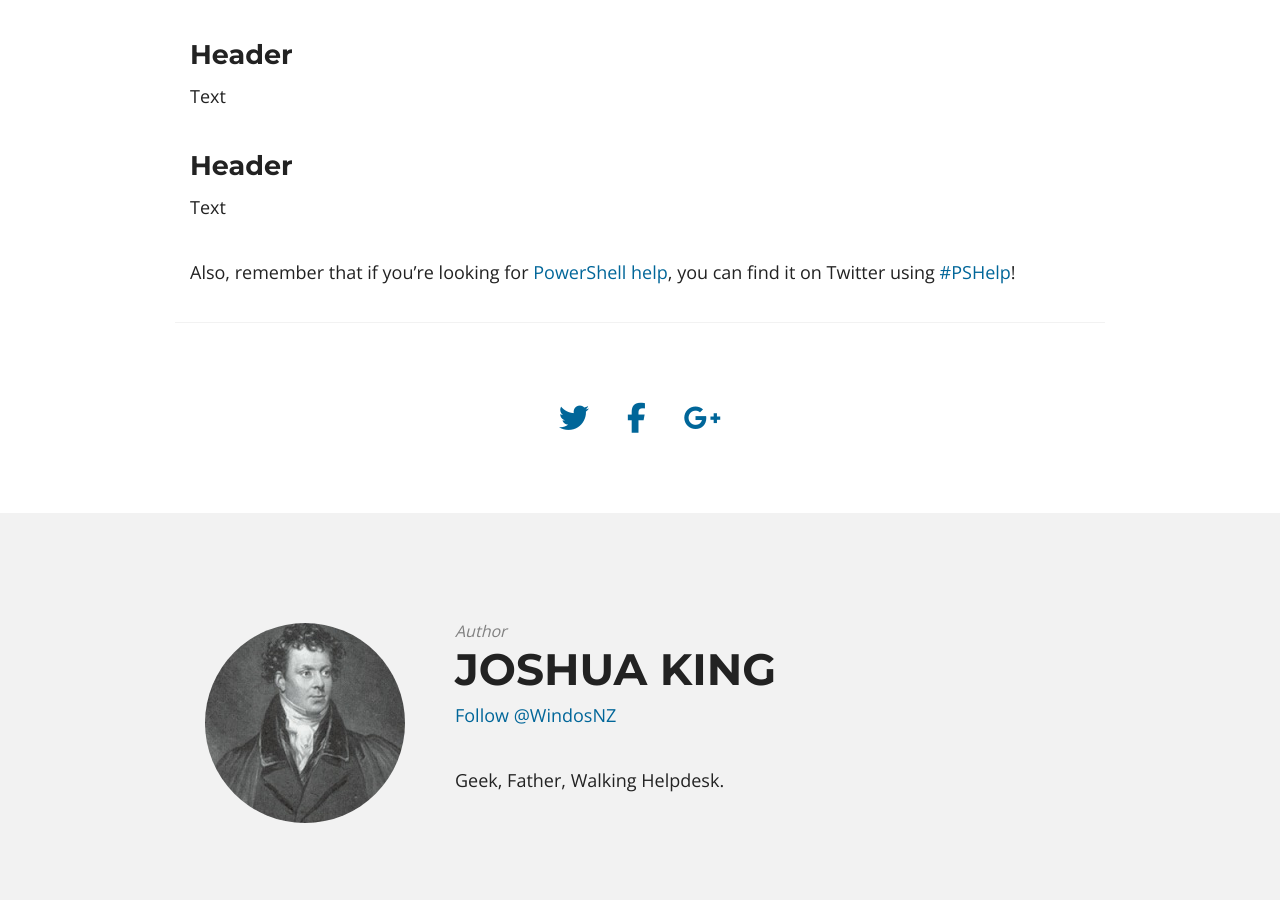
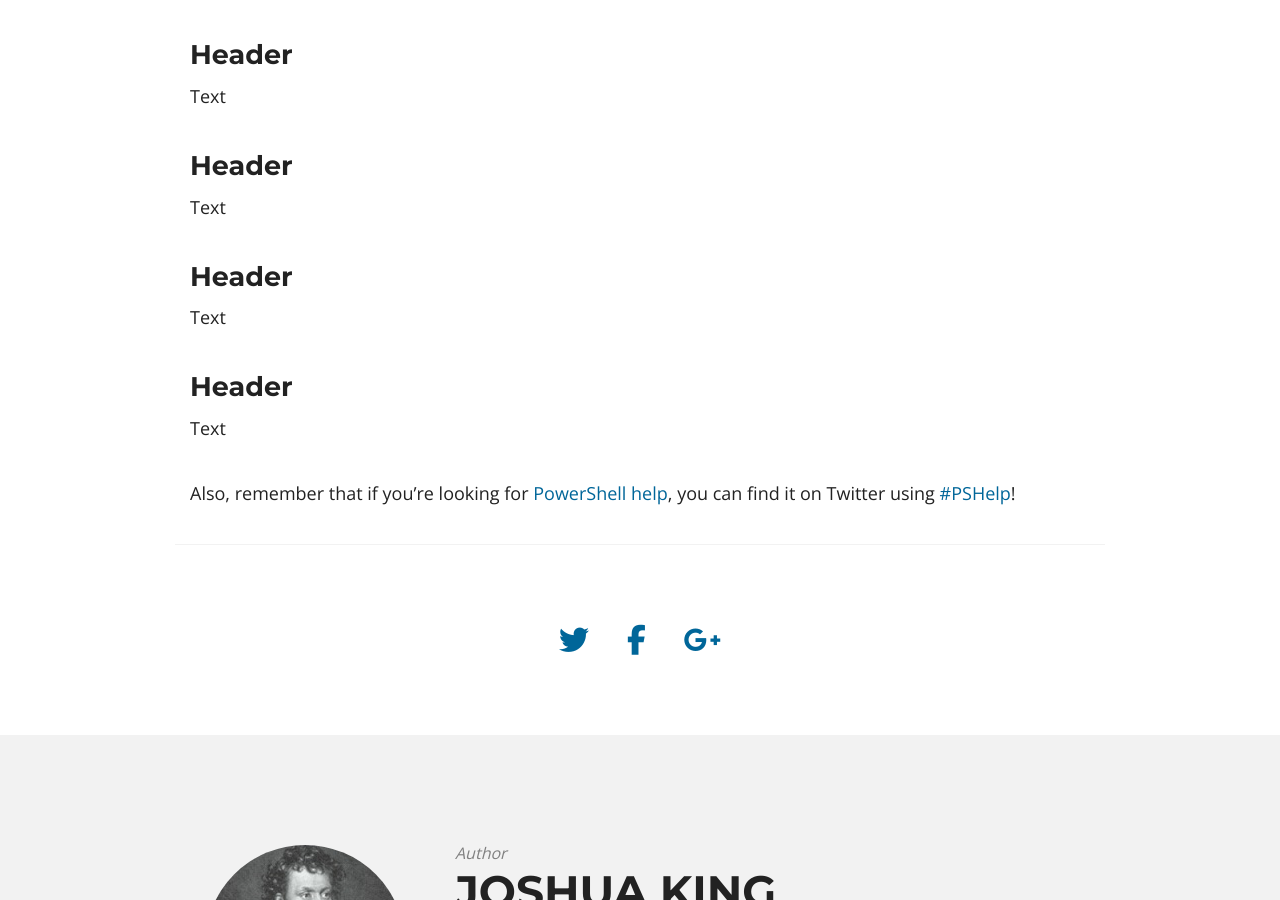
Before and after one commit to Windos/windos.github.io, a Jekyll site: the page built from _posts/2018-04-26-blog-workflow.md, in a window 1280 px wide and 900 px high, scrolled down 1139 px. Built offline with Jekyll 4.4.1, drawn with Linux system fonts in a browser that asks for light colours; nearby versions of some CDN libraries; some web fonts are replaced; our own code applies the rules of GitHub Pages for plain Markdown files; comment, search, counter and statistics services are not loaded.

Commit message:
might need more headers

```diff
--- a/_posts/2018-04-26-blog-workflow.md
+++ b/_posts/2018-04-26-blog-workflow.md
@@ -33,6 +33,14 @@ Text
 
 Text
 
+### Header
+
+Text
+
+### Header
+
+Text
+
 Also, remember that if you're looking for [PowerShell
 help](https://king.geek.nz/2018/03/20/pshelp-twitter/), you can find it on
 Twitter using
```
